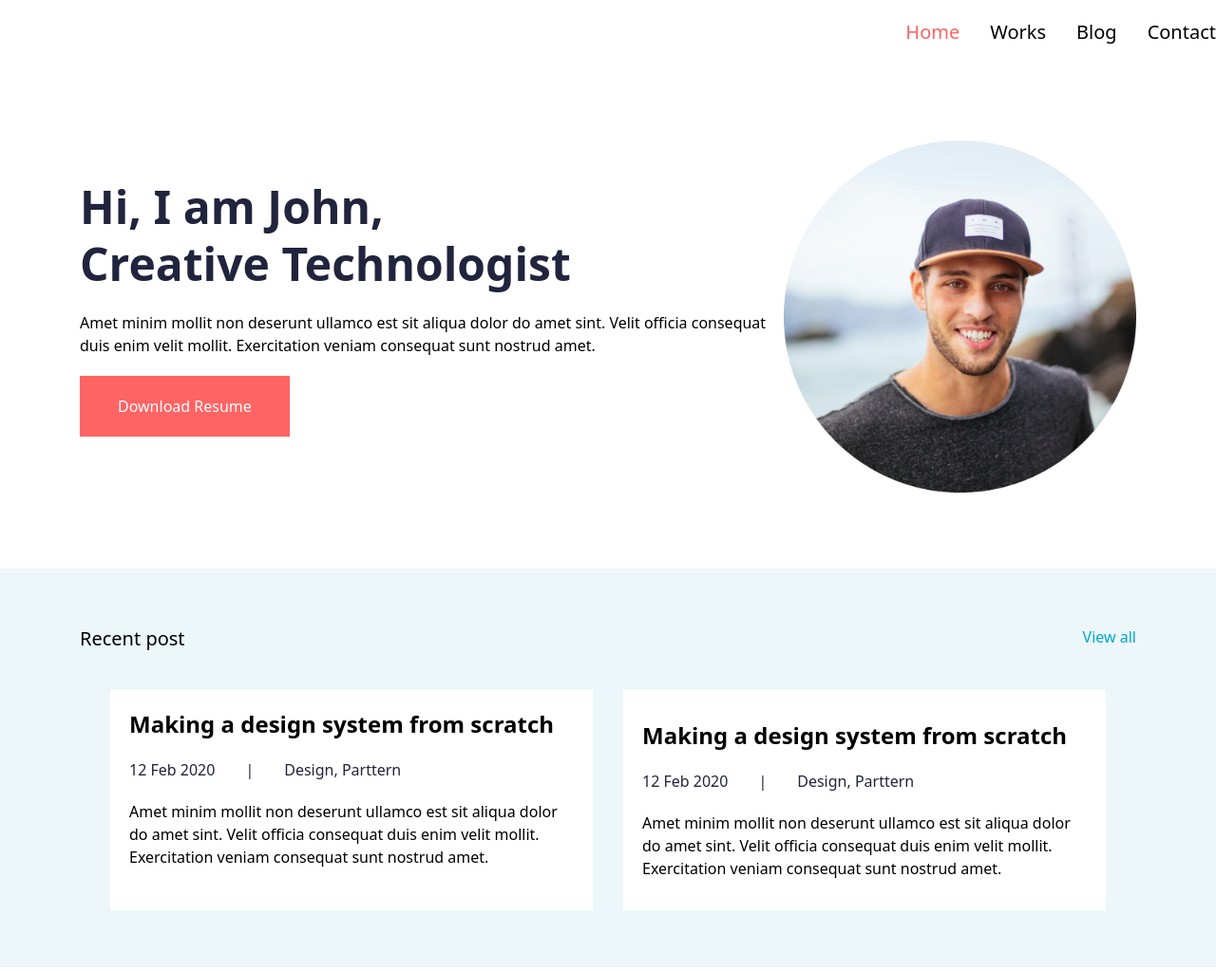
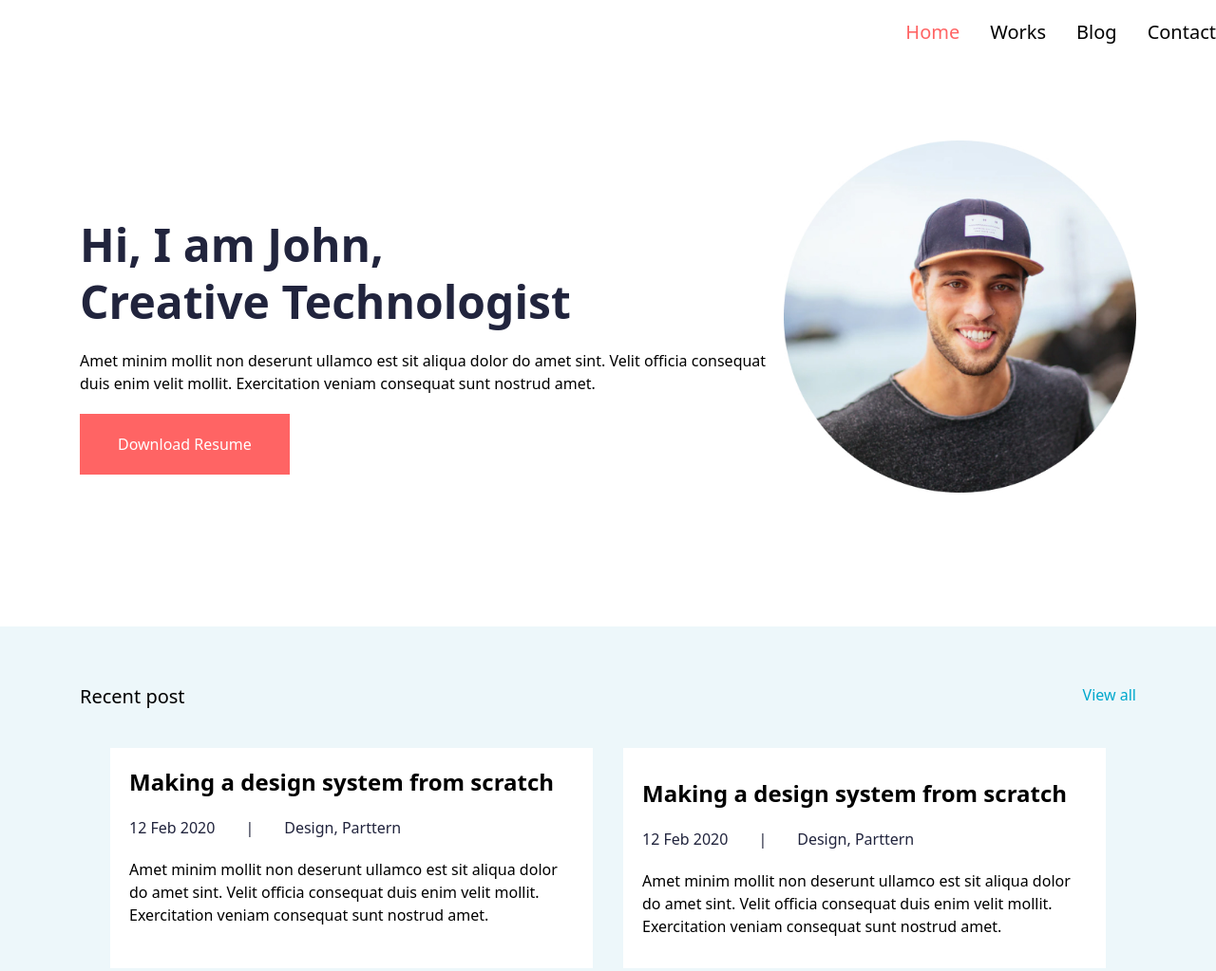
Before and after one commit to TranMinhDuc2003/web2022, a website built with Vite: page index.html in a window 1280 px wide. Shown: the top 1023 px of the page at 95% size. Built offline with nearby package versions, Linux system fonts and the light colour scheme.

Commit message:
Assgiment

```diff
--- a/index.html
+++ b/index.html
@@ -25,7 +25,7 @@
   <section class="py-20">
     <div class="max-w-6xl mx-auto px-5">
       <div class="grid md:grid-cols-3">
-        <div class="md:col-span-2 order-2 py-10 md:order-1 mx-auto">
+        <div class="md:col-span-2 order-2 py-10 md:order-1 mx-auto my-10">
           <h2 class="text-5xl font-bold text-[#21243D] leading-[60px]">
             Hi, I am John, <br />
             Creative Technologist
```
